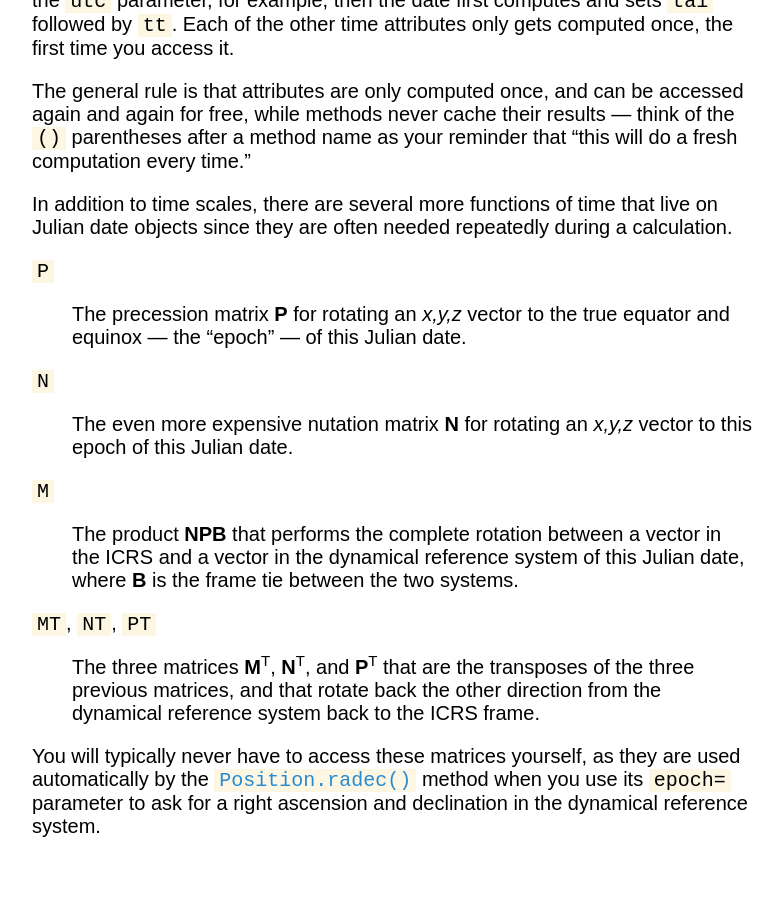
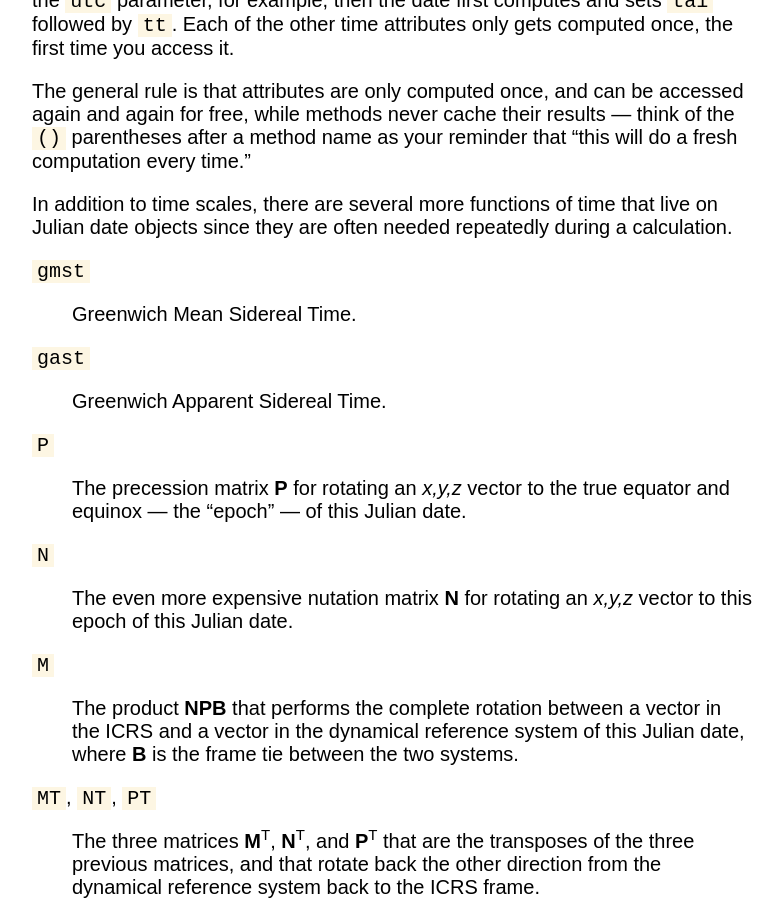
Before and after one commit to skyfielders/python-skyfield, a Sphinx documentation site: the page built from skyfield/documentation/time.rst, in a window 1280 px wide and 900 px high, scrolled down 10579 px. Shown: the whole window, without its empty margins (248-1030 px from the left). Built offline with Sphinx 7.4.7, drawn with Linux system fonts in a browser that asks for light colours; before the commit the page ends 11437 px from its top, so only the background shows below that.

Commit message:
Add notes about GAST and GMST to the docs

```diff
--- a/skyfield/documentation/time.rst
+++ b/skyfield/documentation/time.rst
@@ -646,6 +646,12 @@ there are several more functions of time
 that live on Julian date objects
 since they are often needed repeatedly during a calculation.
 
+``gmst``
+    Greenwich Mean Sidereal Time.
+
+``gast``
+    Greenwich Apparent Sidereal Time.
+
 ``P``
     The precession matrix **P** for rotating an *x,y,z* vector
     to the true equator and equinox — the “epoch” — of this Julian date.
```
